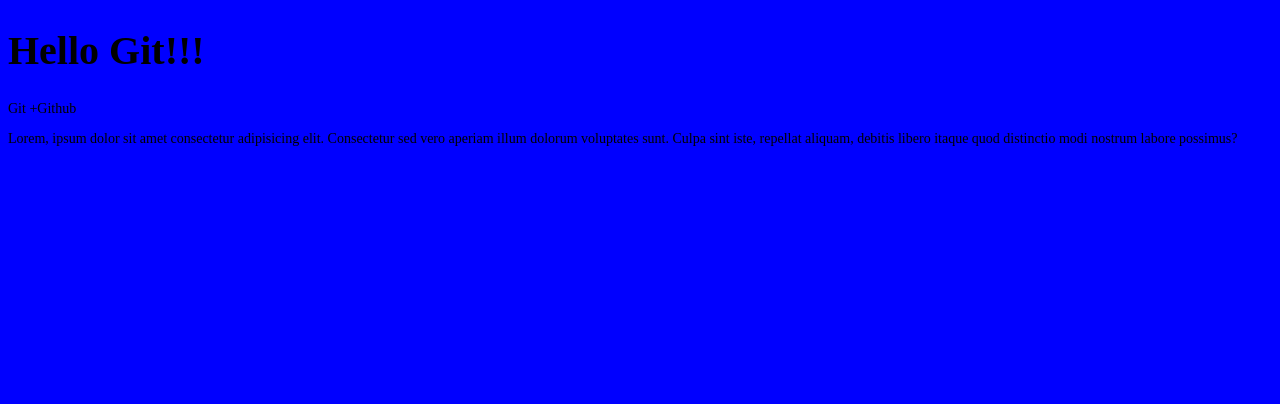
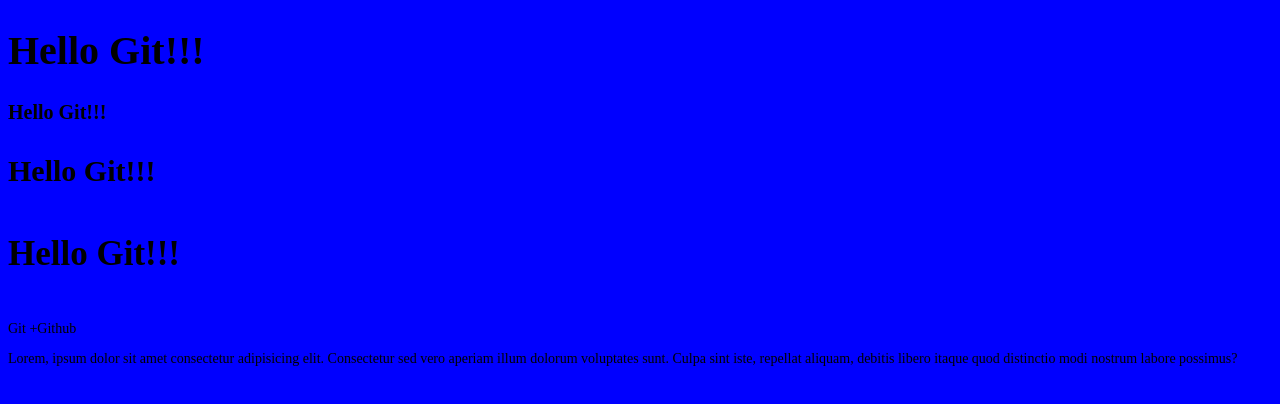
Before and after one commit to ShipaM/git_test, a plain HTML site: page index.html in a window 1280 px wide. Drawn offline with Linux system fonts and the light colour scheme; files that its build step writes are made by us from their sources.

Commit message:
first commit in branch develop

```diff
--- a/css/style.css
+++ b/css/style.css
@@ -10,3 +10,9 @@ h1{
 h2{
     font-size: 20px;
 }
+h3{
+    font-size: 30px;
+}
+h4{
+    font-size: 35px;
+}
--- a/index.html
+++ b/index.html
@@ -9,6 +9,9 @@
 </head>
 <body>
     <h1>Hello Git!!!</h1>
+    <h2>Hello Git!!!</h2>
+    <h3>Hello Git!!!</h3>
+    <h4>Hello Git!!!</h4>
     <p>Git +Github</p>
     <p>Lorem, ipsum dolor sit amet consectetur adipisicing elit. Consectetur sed vero aperiam illum dolorum voluptates sunt. Culpa sint iste, repellat aliquam, debitis libero itaque quod distinctio modi nostrum labore possimus?</p>
 </body>
```
